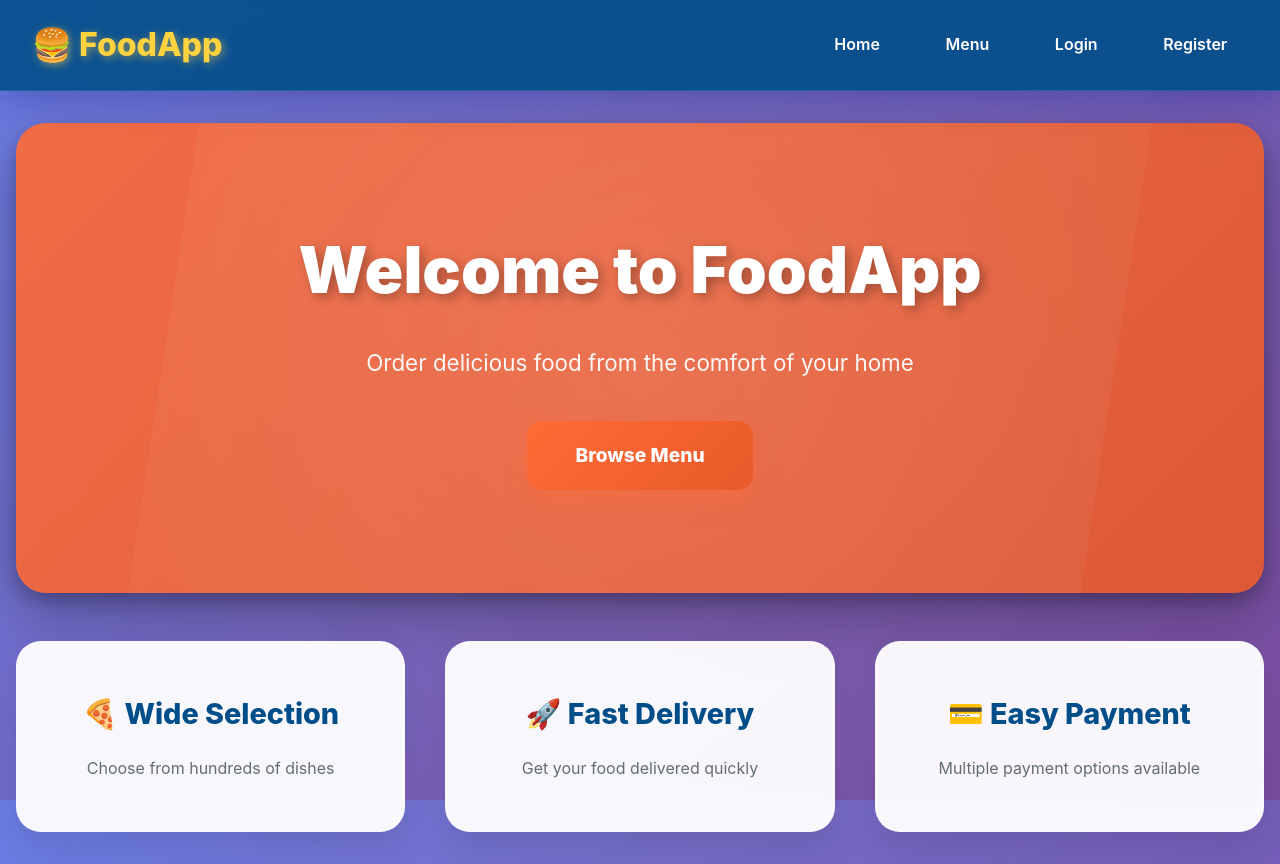
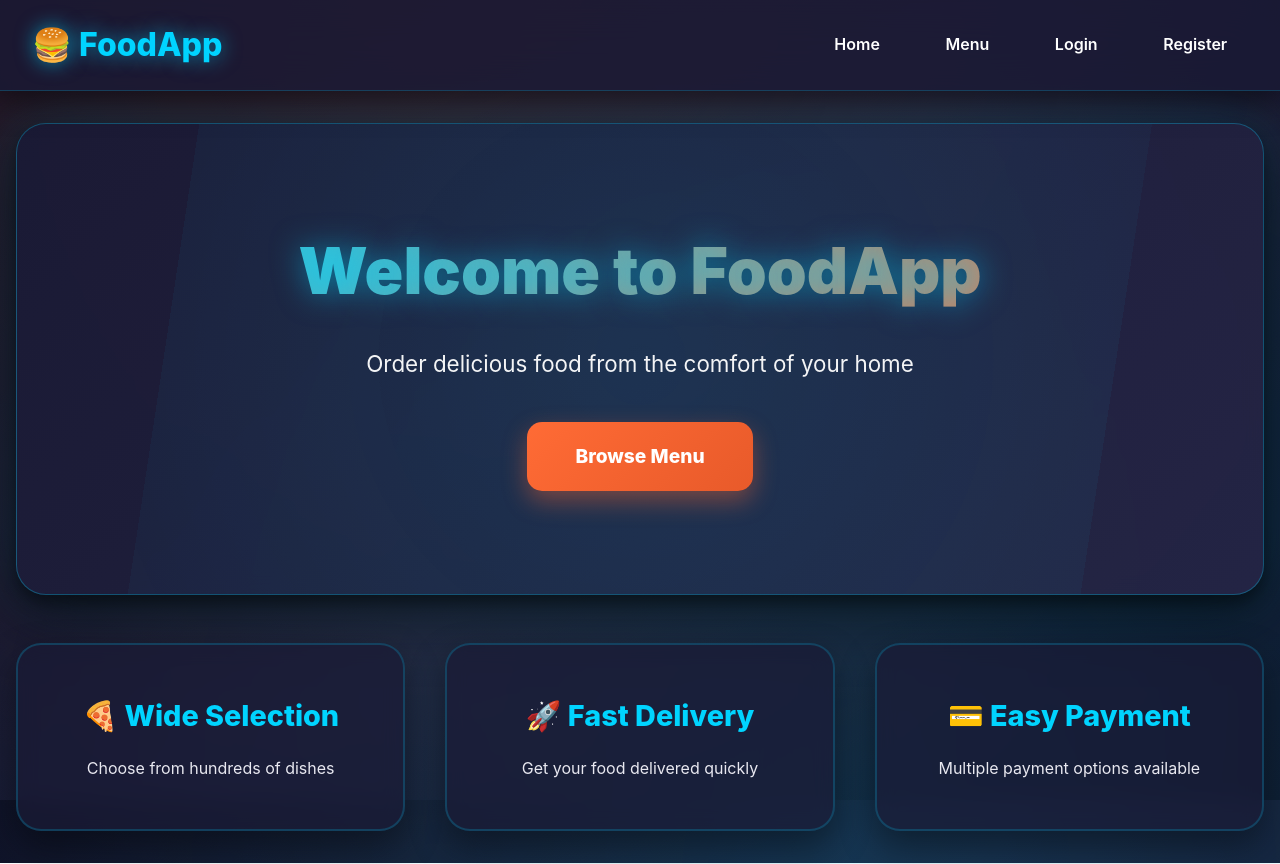
Before and after one commit to imajij/mern-food-ordering-app-frontend, a React (Vite) app: page / in a window 1280 px wide. Built offline with nearby package versions, Linux system fonts and the light colour scheme.

Commit message:
fixed some theme

```diff
--- a/src/App.css
+++ b/src/App.css
@@ -2,25 +2,26 @@
   --primary-color: #ff6b35;
   --primary-dark: #e85a2a;
   --primary-light: #ff8555;
-  --secondary-color: #004e89;
-  --secondary-dark: #003d6b;
+  --secondary-color: #00d4ff;
+  --secondary-dark: #00b8e6;
   --accent-color: #ffd23f;
   --success-color: #06d6a0;
   --danger-color: #ef476f;
   --warning-color: #f78c6b;
-  --dark-bg: #1a1a2e;
-  --dark-card: #16213e;
+  --dark-bg: #0f0f23;
+  --dark-card: #1a1a35;
+  --dark-card-hover: #252545;
   --light-bg: #f8f9fa;
   --white: #ffffff;
-  --text-dark: #2d3436;
-  --text-light: #636e72;
+  --text-dark: #e8e8f0;
+  --text-light: #a0a0b8;
   --text-white: #ffffff;
-  --border-color: #e1e8ed;
-  --shadow: 0 4px 6px rgba(0, 0, 0, 0.1);
-  --shadow-lg: 0 10px 30px rgba(0, 0, 0, 0.15);
-  --shadow-3d: 0 20px 60px rgba(0, 0, 0, 0.3), 0 8px 16px rgba(0, 0, 0, 0.2);
-  --glass-bg: rgba(255, 255, 255, 0.1);
-  --glass-border: rgba(255, 255, 255, 0.2);
+  --border-color: #2d2d50;
+  --shadow: 0 4px 6px rgba(0, 0, 0, 0.3);
+  --shadow-lg: 0 10px 30px rgba(0, 0, 0, 0.5);
+  --shadow-3d: 0 20px 60px rgba(0, 0, 0, 0.6), 0 8px 16px rgba(0, 0, 0, 0.4);
+  --glass-bg: rgba(26, 26, 53, 0.7);
+  --glass-border: rgba(255, 255, 255, 0.1);
 }
 
 * {
@@ -31,7 +32,7 @@
 
 body {
   font-family: 'Inter', 'Segoe UI', Tahoma, Geneva, Verdana, sans-serif;
-  background: linear-gradient(135deg, #667eea 0%, #764ba2 100%);
+  background: linear-gradient(135deg, #0f0f23 0%, #1a1a35 50%, #0f0f23 100%);
   background-attachment: fixed;
   color: var(--text-dark);
   line-height: 1.6;
@@ -46,7 +47,8 @@ body::before {
   left: -50%;
   width: 200%;
   height: 200%;
-  background: radial-gradient(circle, rgba(255, 107, 53, 0.1) 0%, transparent 70%);
+  background: radial-gradient(circle at 30% 50%, rgba(255, 107, 53, 0.15) 0%, transparent 50%),
+              radial-gradient(circle at 70% 50%, rgba(0, 212, 255, 0.15) 0%, transparent 50%);
   animation: rotate 30s linear infinite;
   pointer-events: none;
   z-index: 0;
@@ -65,18 +67,18 @@ body::before {
   z-index: 1;
 }
 
-/* Glassmorphism Navbar */
+/* Dark Glassmorphism Navbar */
 .navbar {
-  background: rgba(0, 78, 137, 0.9);
+  background: rgba(26, 26, 53, 0.8);
   backdrop-filter: blur(20px);
   -webkit-backdrop-filter: blur(20px);
-  border-bottom: 1px solid rgba(255, 255, 255, 0.1);
+  border-bottom: 1px solid rgba(0, 212, 255, 0.2);
   color: var(--text-white);
   padding: 1.2rem 2rem;
   position: sticky;
   top: 0;
   z-index: 100;
-  box-shadow: 0 8px 32px 0 rgba(31, 38, 135, 0.37);
+  box-shadow: 0 8px 32px 0 rgba(0, 0, 0, 0.5);
   animation: slideDown 0.5s ease-out;
 }
 
@@ -102,19 +104,19 @@ body::before {
 .nav-logo {
   font-size: 2rem;
   font-weight: 800;
-  color: var(--accent-color);
+  color: var(--secondary-color);
   text-decoration: none;
   display: flex;
   align-items: center;
   gap: 0.5rem;
   transition: all 0.3s ease;
-  text-shadow: 2px 2px 8px rgba(255, 210, 63, 0.5);
+  text-shadow: 0 0 20px rgba(0, 212, 255, 0.6);
   transform-style: preserve-3d;
 }
 
 .nav-logo:hover {
   transform: translateY(-3px) scale(1.05);
-  text-shadow: 4px 4px 12px rgba(255, 210, 63, 0.8);
+  text-shadow: 0 0 30px rgba(0, 212, 255, 0.9);
 }
 
 .nav-menu {
@@ -159,13 +161,13 @@ body::before {
 }
 
 .nav-menu a:hover {
-  background: rgba(255, 255, 255, 0.15);
-  color: var(--accent-color);
+  background: rgba(0, 212, 255, 0.15);
+  color: var(--secondary-color);
   transform: translateY(-2px);
 }
 
 .nav-menu span {
-  color: var(--accent-color);
+  color: var(--secondary-color);
   font-weight: 600;
   padding: 0.7rem 1.3rem;
   display: inline-block;
@@ -229,7 +231,7 @@ body::before {
   box-shadow: 0 10px 30px rgba(255, 107, 53, 0.6) !important;
 }
 
-/* Main Content with Glass Effect */
+/* Main Content with Dark Glass Effect */
 .main-content {
   max-width: 1400px;
   margin: 2rem auto;
@@ -238,16 +240,17 @@ body::before {
   width: 100%;
 }
 
-/* 3D Hero Section */
+/* Dark 3D Hero Section */
 .hero {
   text-align: center;
   padding: 6rem 2rem;
-  background: linear-gradient(135deg, rgba(255, 107, 53, 0.9) 0%, rgba(232, 90, 42, 0.9) 100%);
+  background: linear-gradient(135deg, rgba(26, 26, 53, 0.95) 0%, rgba(37, 37, 69, 0.95) 100%);
   backdrop-filter: blur(10px);
+  border: 1px solid rgba(0, 212, 255, 0.3);
   color: var(--white);
   border-radius: 30px;
   margin-bottom: 3rem;
-  box-shadow: var(--shadow-3d);
+  box-shadow: var(--shadow-3d), 0 0 60px rgba(0, 212, 255, 0.2);
   position: relative;
   overflow: hidden;
   transform-style: preserve-3d;
@@ -272,7 +275,7 @@ body::before {
   right: -50%;
   width: 200%;
   height: 200%;
-  background: radial-gradient(circle, rgba(255, 255, 255, 0.1) 0%, transparent 60%);
+  background: radial-gradient(circle, rgba(0, 212, 255, 0.1) 0%, transparent 60%);
   animation: rotate 20s linear infinite;
 }
 
@@ -280,10 +283,14 @@ body::before {
   font-size: 4rem;
   margin-bottom: 1.5rem;
   font-weight: 900;
-  text-shadow: 4px 4px 12px rgba(0, 0, 0, 0.3);
+  text-shadow: 0 0 30px rgba(0, 212, 255, 0.5);
   position: relative;
   z-index: 1;
   animation: slideUp 0.8s ease-out;
+  background: linear-gradient(135deg, var(--secondary-color), var(--primary-color));
+  -webkit-background-clip: text;
+  -webkit-text-fill-color: transparent;
+  background-clip: text;
 }
 
 @keyframes slideUp {
@@ -305,7 +312,7 @@ body::before {
   z-index: 1;
 }
 
-/* 3D Feature Cards */
+/* Dark 3D Feature Cards */
 .features {
   display: grid;
   grid-template-columns: repeat(auto-fit, minmax(300px, 1fr));
@@ -314,14 +321,14 @@ body::before {
 }
 
 .feature {
-  background: rgba(255, 255, 255, 0.95);
+  background: rgba(26, 26, 53, 0.7);
   backdrop-filter: blur(10px);
   padding: 3rem 2rem;
   border-radius: 25px;
   text-align: center;
-  box-shadow: 0 15px 35px rgba(0, 0, 0, 0.1);
+  box-shadow: 0 15px 35px rgba(0, 0, 0, 0.4);
   transition: all 0.4s cubic-bezier(0.175, 0.885, 0.32, 1.275);
-  border: 2px solid rgba(255, 255, 255, 0.3);
+  border: 2px solid rgba(0, 212, 255, 0.2);
   position: relative;
   overflow: hidden;
   transform-style: preserve-3d;
@@ -333,8 +340,8 @@ body::before {
   top: 0;
   left: 0;
   right: 0;
-  height: 6px;
-  background: linear-gradient(90deg, var(--primary-color), var(--accent-color), var(--success-color));
+  height: 4px;
+  background: linear-gradient(90deg, var(--secondary-color), var(--primary-color), var(--success-color));
   transform: translateY(-100%);
   transition: transform 0.3s ease;
 }
@@ -345,7 +352,8 @@ body::before {
 
 .feature:hover {
   transform: translateY(-15px) rotateY(5deg);
-  box-shadow: 0 25px 50px rgba(0, 0, 0, 0.2);
+  box-shadow: 0 25px 50px rgba(0, 0, 0, 0.5), 0 0 30px rgba(0, 212, 255, 0.3);
+  border-color: var(--secondary-color);
 }
 
 .feature h3 {
@@ -397,7 +405,7 @@ body::before {
   box-shadow: 0 15px 35px rgba(255, 107, 53, 0.5);
 }
 
-/* 3D Food Cards */
+/* Dark 3D Food Cards */
 .food-grid {
   display: grid;
   grid-template-columns: repeat(auto-fill, minmax(320px, 1fr));
@@ -406,13 +414,13 @@ body::before {
 }
 
 .food-card {
-  background: rgba(255, 255, 255, 0.95);
+  background: rgba(26, 26, 53, 0.8);
   backdrop-filter: blur(10px);
   border-radius: 25px;
   overflow: hidden;
-  box-shadow: 0 15px 35px rgba(0, 0, 0, 0.1);
+  box-shadow: 0 15px 35px rgba(0, 0, 0, 0.4);
   transition: all 0.4s cubic-bezier(0.175, 0.885, 0.32, 1.275);
-  border: 2px solid rgba(255, 255, 255, 0.3);
+  border: 2px solid rgba(0, 212, 255, 0.2);
   transform-style: preserve-3d;
   position: relative;
 }
@@ -424,7 +432,7 @@ body::before {
   left: 0;
   right: 0;
   bottom: 0;
-  background: linear-gradient(135deg, rgba(255, 107, 53, 0.1) 0%, rgba(6, 214, 160, 0.1) 100%);
+  background: linear-gradient(135deg, rgba(0, 212, 255, 0.1) 0%, rgba(255, 107, 53, 0.1) 100%);
   opacity: 0;
   transition: opacity 0.3s ease;
   z-index: 1;
@@ -437,7 +445,8 @@ body::before {
 
 .food-card:hover {
   transform: translateY(-20px) rotateX(2deg) rotateY(2deg);
-  box-shadow: 0 30px 60px rgba(0, 0, 0, 0.25);
+  box-shadow: 0 30px 60px rgba(0, 0, 0, 0.6), 0 0 40px rgba(0, 212, 255, 0.2);
+  border-color: var(--secondary-color);
 }
 
 .food-card img {
@@ -457,25 +466,27 @@ body::before {
   z-index: 2;
 }
 
-/* 3D Cart Items */
+/* Dark 3D Cart Items */
 .cart-item {
   display: flex;
   align-items: center;
   gap: 2rem;
   padding: 2rem;
   border-bottom: none;
-  background: rgba(255, 255, 255, 0.95);
+  background: rgba(26, 26, 53, 0.8);
   backdrop-filter: blur(10px);
   margin-bottom: 1.5rem;
   border-radius: 20px;
   transition: all 0.3s ease;
-  box-shadow: 0 10px 30px rgba(0, 0, 0, 0.1);
+  box-shadow: 0 10px 30px rgba(0, 0, 0, 0.4);
+  border: 1px solid rgba(0, 212, 255, 0.2);
   transform-style: preserve-3d;
 }
 
 .cart-item:hover {
   transform: translateY(-5px);
-  box-shadow: 0 20px 40px rgba(0, 0, 0, 0.15);
+  box-shadow: 0 20px 40px rgba(0, 0, 0, 0.5), 0 0 30px rgba(0, 212, 255, 0.2);
+  border-color: var(--secondary-color);
 }
 
 .cart-item img {
@@ -486,15 +497,15 @@ body::before {
   box-shadow: 0 8px 20px rgba(0, 0, 0, 0.2);
 }
 
-/* Glassmorphism Cards */
+/* Dark Glassmorphism Cards */
 .cart, .cart-empty, .checkout, .admin-dashboard, .orders-page, .admin-orders, .auth-form {
-  background: rgba(255, 255, 255, 0.95);
+  background: rgba(26, 26, 53, 0.8);
   backdrop-filter: blur(20px);
   -webkit-backdrop-filter: blur(20px);
   padding: 3rem;
   border-radius: 30px;
-  box-shadow: 0 20px 60px rgba(0, 0, 0, 0.15);
-  border: 2px solid rgba(255, 255, 255, 0.3);
+  box-shadow: 0 20px 60px rgba(0, 0, 0, 0.5);
+  border: 2px solid rgba(0, 212, 255, 0.2);
   animation: fadeIn 0.5s ease-out;
 }
 
@@ -509,22 +520,22 @@ body::before {
   }
 }
 
-/* 3D Order Cards */
+/* Dark 3D Order Cards */
 .order-card, .admin-order-card {
-  background: rgba(255, 255, 255, 0.95);
+  background: rgba(26, 26, 53, 0.9);
   backdrop-filter: blur(10px);
   border-radius: 20px;
   padding: 2rem;
-  box-shadow: 0 15px 35px rgba(0, 0, 0, 0.1);
-  border: 2px solid rgba(255, 255, 255, 0.3);
+  box-shadow: 0 15px 35px rgba(0, 0, 0, 0.4);
+  border: 2px solid rgba(0, 212, 255, 0.2);
   transition: all 0.4s ease;
   transform-style: preserve-3d;
 }
 
 .order-card:hover, .admin-order-card:hover {
   transform: translateY(-10px) rotateY(3deg);
-  box-shadow: 0 25px 50px rgba(0, 0, 0, 0.2);
-  border-color: var(--primary-color);
+  box-shadow: 0 25px 50px rgba(0, 0, 0, 0.6), 0 0 40px rgba(0, 212, 255, 0.3);
+  border-color: var(--secondary-color);
 }
 
 /* 3D Order Status Badge */
@@ -558,18 +569,18 @@ body::before {
   100% { transform: translateX(100%) translateY(100%) rotate(45deg); }
 }
 
-/* Modern Filter Buttons */
+/* Dark Modern Filter Buttons */
 .filter-buttons button {
   padding: 0.8rem 2rem;
-  border: 2px solid var(--primary-color);
-  background: rgba(255, 255, 255, 0.9);
+  border: 2px solid var(--secondary-color);
+  background: rgba(26, 26, 53, 0.9);
   backdrop-filter: blur(10px);
-  color: var(--primary-color);
+  color: var(--secondary-color);
   border-radius: 30px;
   cursor: pointer;
   font-weight: 700;
   transition: all 0.3s ease;
-  box-shadow: 0 5px 15px rgba(0, 0, 0, 0.1);
+  box-shadow: 0 5px 15px rgba(0, 0, 0, 0.3);
   position: relative;
   overflow: hidden;
 }
@@ -582,7 +593,7 @@ body::before {
   width: 0;
   height: 0;
   border-radius: 50%;
-  background: var(--primary-color);
+  background: var(--secondary-color);
   transform: translate(-50%, -50%);
   transition: width 0.6s, height 0.6s;
   z-index: -1;
@@ -596,12 +607,12 @@ body::before {
 
 .filter-buttons button.active,
 .filter-buttons button:hover {
-  color: var(--white);
+  color: var(--dark-bg);
   transform: translateY(-3px) scale(1.05);
-  box-shadow: 0 8px 25px rgba(255, 107, 53, 0.4);
+  box-shadow: 0 8px 25px rgba(0, 212, 255, 0.4), 0 0 20px rgba(0, 212, 255, 0.3);
 }
 
-/* 3D Input Fields */
+/* Dark 3D Input Fields */
 .form-group input,
 .form-group textarea,
 .form-group select,
@@ -609,14 +620,14 @@ body::before {
 .admin-form textarea {
   width: 100%;
   padding: 1rem 1.5rem;
-  border: 2px solid rgba(0, 0, 0, 0.1);
+  border: 2px solid rgba(0, 212, 255, 0.2);
   border-radius: 15px;
   font-size: 1rem;
   transition: all 0.3s ease;
-  background: rgba(255, 255, 255, 0.9);
+  background: rgba(15, 15, 35, 0.6);
   backdrop-filter: blur(10px);
   color: var(--text-dark);
-  box-shadow: 0 5px 15px rgba(0, 0, 0, 0.05);
+  box-shadow: 0 5px 15px rgba(0, 0, 0, 0.3);
 }
 
 .form-group input:focus,
@@ -625,9 +636,10 @@ body::before {
 .admin-form input:focus,
 .admin-form textarea:focus {
   outline: none;
-  border-color: var(--primary-color);
-  box-shadow: 0 8px 25px rgba(255, 107, 53, 0.2), 0 0 0 4px rgba(255, 107, 53, 0.1);
+  border-color: var(--secondary-color);
+  box-shadow: 0 8px 25px rgba(0, 212, 255, 0.3), 0 0 0 4px rgba(0, 212, 255, 0.1);
   transform: translateY(-2px);
+  background: rgba(15, 15, 35, 0.8);
 }
 
 /* Add Pulse Animation to Important Buttons */
@@ -655,6 +667,7 @@ body::before {
   margin-bottom: 2rem;
   font-size: 2.2rem;
   font-weight: 800;
+  text-shadow: 0 0 20px rgba(0, 212, 255, 0.5);
 }
 
 .menu h1 {
@@ -663,6 +676,7 @@ body::before {
   font-size: 2.5rem;
   color: var(--secondary-color);
   font-weight: 800;
+  text-shadow: 0 0 20px rgba(0, 212, 255, 0.5);
 }
 
 .filter-buttons {
@@ -766,10 +780,11 @@ body::before {
 }
 
 .order-payment {
-  background: rgba(255, 255, 255, 0.5);
+  background: rgba(15, 15, 35, 0.6);
   padding: 1rem;
   border-radius: 12px;
   margin: 1rem 0;
+  border: 1px solid rgba(0, 212, 255, 0.2);
 }
 
 .order-payment p {
@@ -790,10 +805,11 @@ body::before {
 }
 
 .customer-info {
-  background: rgba(255, 255, 255, 0.5);
+  background: rgba(15, 15, 35, 0.6);
   padding: 1rem;
   border-radius: 12px;
   margin-bottom: 1rem;
+  border: 1px solid rgba(0, 212, 255, 0.2);
 }
 
 .customer-info p {
@@ -846,6 +862,7 @@ body::before {
   margin-bottom: 2rem;
   font-size: 2.2rem;
   font-weight: 800;
+  text-shadow: 0 0 20px rgba(0, 212, 255, 0.5);
 }
 
 .cart-empty {
@@ -883,11 +900,12 @@ body::before {
   display: flex;
   align-items: center;
   gap: 1rem;
-  background: rgba(255, 255, 255, 0.7);
+  background: rgba(15, 15, 35, 0.6);
   backdrop-filter: blur(10px);
   padding: 0.5rem 1rem;
   border-radius: 25px;
-  box-shadow: 0 5px 15px rgba(0, 0, 0, 0.1);
+  box-shadow: 0 5px 15px rgba(0, 0, 0, 0.3);
+  border: 1px solid rgba(0, 212, 255, 0.2);
 }
 
 .cart-item-controls button {
@@ -913,7 +931,7 @@ body::before {
 .cart-item-controls span {
   font-weight: 700;
   font-size: 1.1rem;
-  color: var(--secondary-color);
+  color: var(--text-dark);
   min-width: 30px;
   text-align: center;
 }
@@ -921,7 +939,7 @@ body::before {
 .cart-item-total {
   font-weight: 800;
   font-size: 1.3rem;
-  color: var(--secondary-color);
+  color: var(--text-dark);
   min-width: 80px;
   text-align: right;
 }
@@ -942,12 +960,13 @@ body::before {
 }
 
 .cart-summary {
-  background: rgba(255, 255, 255, 0.5);
+  background: rgba(15, 15, 35, 0.6);
   backdrop-filter: blur(10px);
   padding: 2rem;
   border-radius: 20px;
   margin-top: 2rem;
-  box-shadow: 0 10px 30px rgba(0, 0, 0, 0.1);
+  box-shadow: 0 10px 30px rgba(0, 0, 0, 0.4);
+  border: 1px solid rgba(0, 212, 255, 0.2);
 }
 
 .cart-summary h3 {
@@ -990,6 +1009,7 @@ body::before {
   margin-bottom: 2rem;
   font-size: 2.2rem;
   font-weight: 800;
+  text-shadow: 0 0 20px rgba(0, 212, 255, 0.5);
 }
 
 .admin-container {
@@ -1000,11 +1020,12 @@ body::before {
 
 .admin-form {
   padding: 2rem;
-  background: rgba(255, 255, 255, 0.5);
+  background: rgba(15, 15, 35, 0.6);
   backdrop-filter: blur(10px);
   border-radius: 20px;
   height: fit-content;
-  box-shadow: 0 10px 30px rgba(0, 0, 0, 0.1);
+  box-shadow: 0 10px 30px rgba(0, 0, 0, 0.4);
+  border: 1px solid rgba(0, 212, 255, 0.2);
 }
 
 .admin-form h2 {
@@ -1020,11 +1041,12 @@ body::before {
 }
 
 .admin-list {
-  background: rgba(255, 255, 255, 0.5);
+  background: rgba(15, 15, 35, 0.6);
   backdrop-filter: blur(10px);
   padding: 2rem;
   border-radius: 20px;
-  box-shadow: 0 10px 30px rgba(0, 0, 0, 0.1);
+  box-shadow: 0 10px 30px rgba(0, 0, 0, 0.4);
+  border: 1px solid rgba(0, 212, 255, 0.2);
 }
 
 .admin-list h2 {
@@ -1036,23 +1058,23 @@ body::before {
 .admin-list table {
   width: 100%;
   border-collapse: collapse;
-  background: rgba(255, 255, 255, 0.9);
+  background: rgba(26, 26, 53, 0.6);
   backdrop-filter: blur(10px);
   border-radius: 12px;
   overflow: hidden;
-  box-shadow: 0 5px 15px rgba(0, 0, 0, 0.1);
+  box-shadow: 0 5px 15px rgba(0, 0, 0, 0.3);
 }
 
 .admin-list th,
 .admin-list td {
   padding: 1rem;
   text-align: left;
-  border-bottom: 1px solid rgba(0, 0, 0, 0.05);
+  border-bottom: 1px solid rgba(0, 212, 255, 0.1);
 }
 
 .admin-list th {
-  background: linear-gradient(135deg, var(--secondary-color), var(--secondary-dark));
-  color: var(--white);
+  background: linear-gradient(135deg, rgba(0, 212, 255, 0.3), rgba(0, 184, 230, 0.3));
+  color: var(--text-dark);
   font-weight: 700;
   text-transform: uppercase;
   font-size: 0.9rem;
@@ -1061,10 +1083,11 @@ body::before {
 
 .admin-list tbody tr {
   transition: all 0.3s ease;
+  color: var(--text-dark);
 }
 
 .admin-list tbody tr:hover {
-  background: rgba(255, 107, 53, 0.05);
+  background: rgba(0, 212, 255, 0.1);
   transform: scale(1.01);
 }
 
@@ -1127,6 +1150,7 @@ body::before {
   margin-bottom: 2rem;
   font-size: 2.2rem;
   font-weight: 800;
+  text-shadow: 0 0 20px rgba(0, 212, 255, 0.5);
 }
 
 .checkout-container {
@@ -1137,19 +1161,21 @@ body::before {
 
 .checkout-form {
   padding: 2rem;
-  background: rgba(255, 255, 255, 0.5);
+  background: rgba(15, 15, 35, 0.6);
   backdrop-filter: blur(10px);
   border-radius: 20px;
-  box-shadow: 0 10px 30px rgba(0, 0, 0, 0.1);
+  box-shadow: 0 10px 30px rgba(0, 0, 0, 0.4);
+  border: 1px solid rgba(0, 212, 255, 0.2);
 }
 
 .order-summary {
-  background: linear-gradient(135deg, var(--secondary-color), var(--secondary-dark));
+  background: linear-gradient(135deg, rgba(26, 26, 53, 0.9), rgba(37, 37, 69, 0.9));
   color: var(--white);
   padding: 2rem;
   border-radius: 20px;
   height: fit-content;
-  box-shadow: 0 15px 40px rgba(0, 78, 137, 0.4);
+  box-shadow: 0 15px 40px rgba(0, 0, 0, 0.5), 0 0 30px rgba(0, 212, 255, 0.2);
+  border: 1px solid rgba(0, 212, 255, 0.3);
 }
 
 .order-summary h3 {
@@ -1203,6 +1229,7 @@ body::before {
   color: var(--secondary-color);
   font-size: 2rem;
   font-weight: 800;
+  text-shadow: 0 0 20px rgba(0, 212, 255, 0.5);
 }
 
 .auth-form p {
@@ -1288,11 +1315,6 @@ body::before {
   box-shadow: 0 8px 20px rgba(6, 214, 160, 0.5);
 }
 
-.feature p {
-  color: var(--text-light);
-  line-height: 1.8;
-}
-
 /* Responsive adjustments */
 @media (max-width: 768px) {
   .hero h1 {
```
